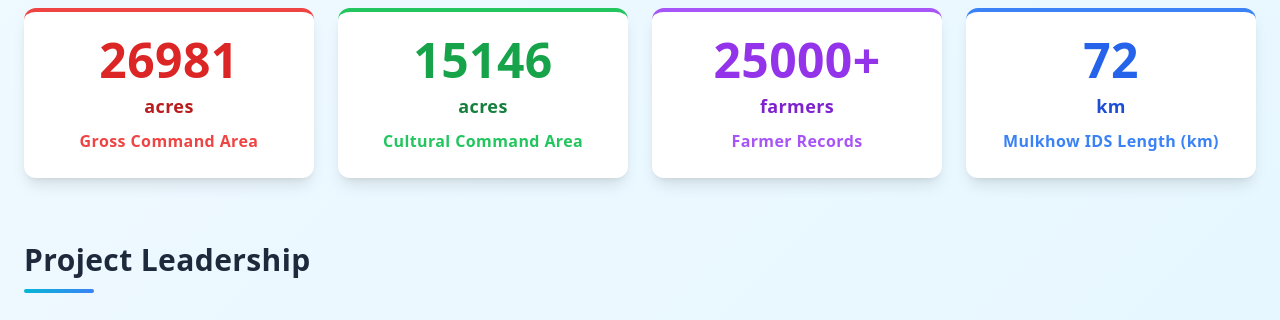
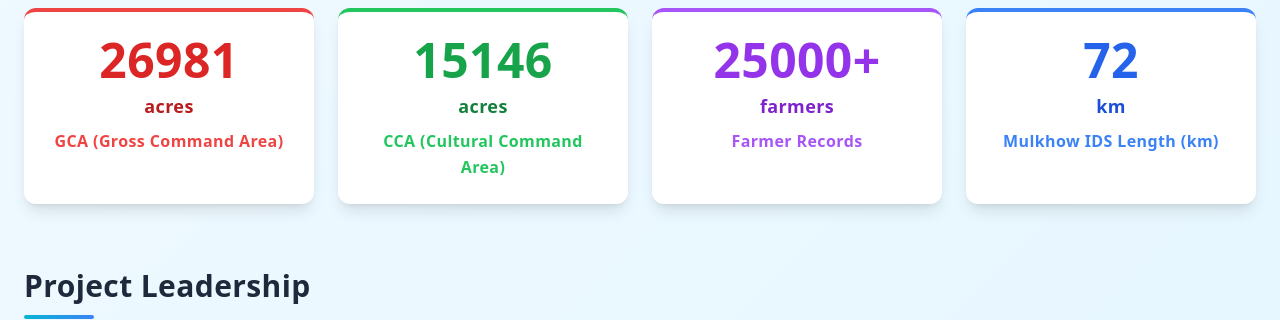
Before and after one commit to prfcgis/portal, a plain HTML site: page index.html in a window 1280 px wide. Shown: the part 1900-2220 px from the top of the page. Drawn offline with nearby package versions, Linux system fonts and the light colour scheme.

Commit message:
Add files via upload

```diff
--- a/index.html
+++ b/index.html
@@ -366,13 +366,13 @@
   <div class="stat-card bg-white rounded-xl shadow-lg p-6 text-center border-t-4 border-red-500">
     <div class="text-5xl font-bold text-red-600 mb-2">26981</div>
     <div class="text-lg font-semibold text-red-700">acres</div>
-    <div class="text-red-500 mt-2 font-bold">Gross Command Area</div>
+    <div class="text-red-500 mt-2 font-bold">GCA (Gross Command Area)</div>
   </div>
 
   <div class="stat-card bg-white rounded-xl shadow-lg p-6 text-center border-t-4 border-green-500">
     <div class="text-5xl font-bold text-green-600 mb-2">15146</div>
     <div class="text-lg font-semibold text-green-700">acres</div>
-    <div class="text-green-500 mt-2 font-bold">Cultural Command Area</div>
+    <div class="text-green-500 mt-2 font-bold">CCA (Cultural Command Area)</div>
   </div>
 
   <div class="stat-card bg-white rounded-xl shadow-lg p-6 text-center border-t-4 border-purple-500">
```
